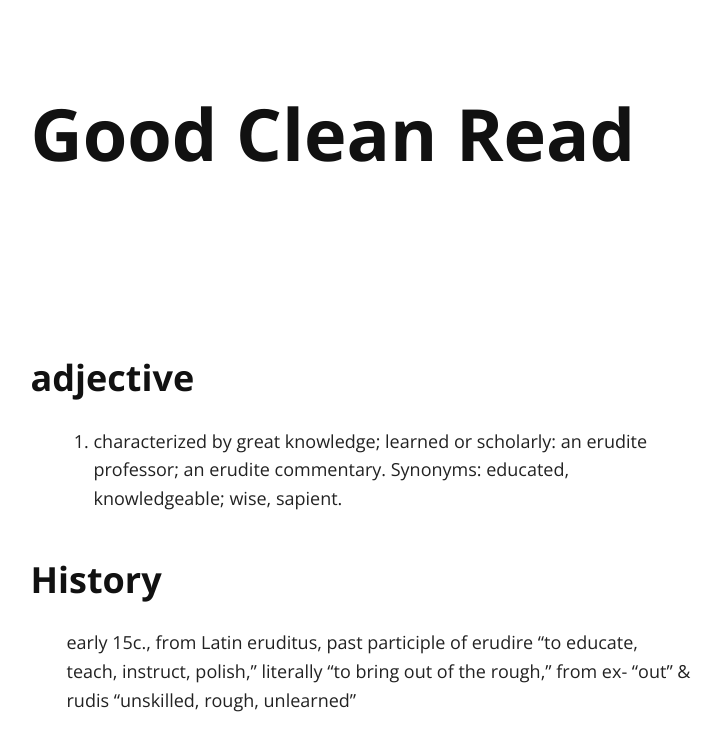
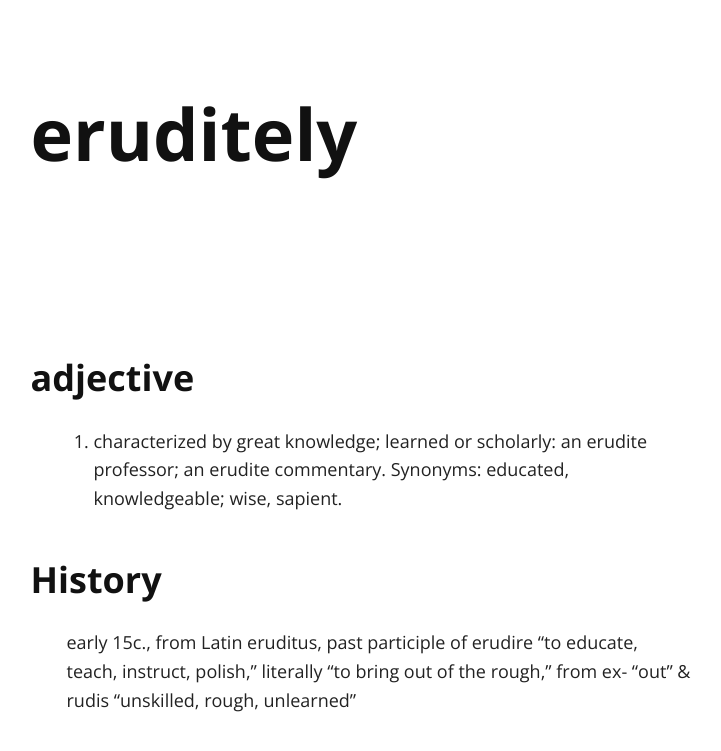
Before and after one commit to jrowing/Natphil, a Jekyll site: the page built from index.md, in a window 1280 px wide. Shown: the top 751 px of the page, without its empty margins (261-982 px from the left). Built offline with Jekyll 4.4.1, drawn with Linux system fonts in a browser that asks for light colours; nearby versions of some CDN libraries; our own code applies the rules of GitHub Pages for plain Markdown files; part of the change alters nothing that is shown.

Commit message:
Update _config.yml

```diff
--- a/_config.yml
+++ b/_config.yml
@@ -1,8 +1,7 @@
 # Site settings
-title: Good Clean Read
-tag_text: Good Clean Read
-description: A responsive template for publishing single-page websites, articles that are easy on the eyes
-url: "http://127.0.0.1:4000"
+title: eruditely
+tag_text: eruditely
+description: Simple.
 baseurl: ""
 
 font-awesome-include: true # make this false if you don't need font-awesome
```
